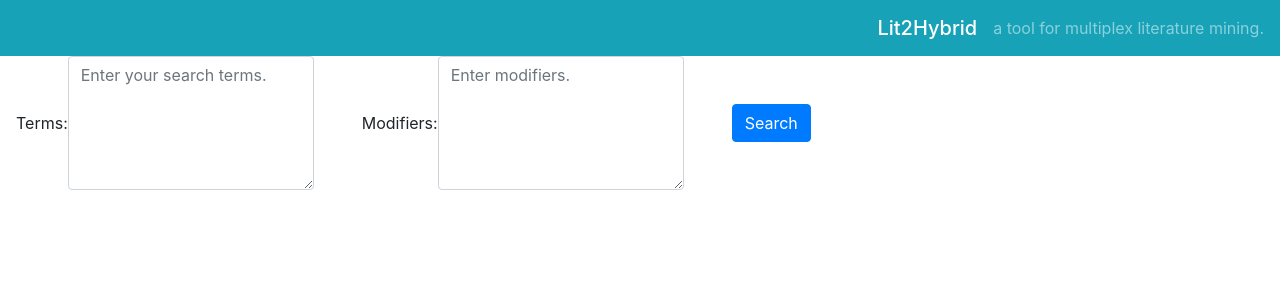
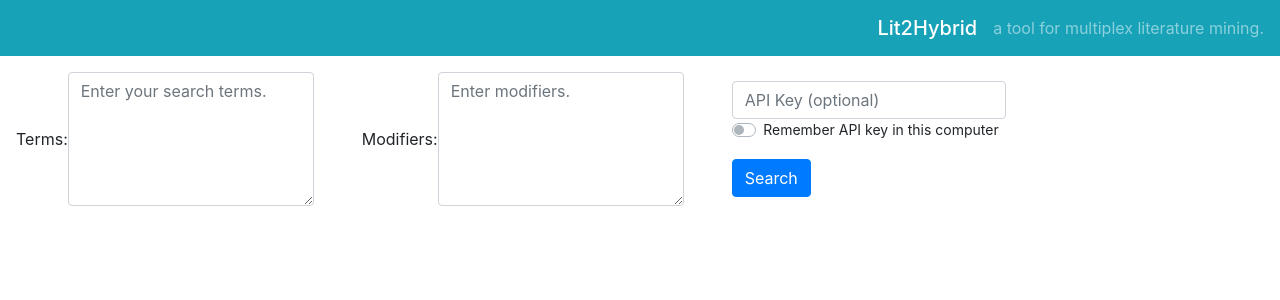
Before and after one commit to SuLab/Lit2Hybrid, a Vue app: page / in a window 1280 px wide. Shown: the top 300 px of the page. Built offline with nearby package versions, Linux system fonts and the light colour scheme.

Commit message:
API key implementation Fixes #5

```diff
--- a/src/components/Grid.vue
+++ b/src/components/Grid.vue
@@ -8,7 +8,7 @@
     :fields="fields"
     :items="items"
     primary-key="rowIndex"
-    sticky-header="100vh"
+    sticky-header="98vh"
   >
     <template v-slot:cell()="data">
       <div v-if="url=getUrl(data)">
@@ -18,7 +18,6 @@
     </template>
   </b-table>
 </template>
-
 
 <script>
 import { EventBus } from "../event-bus";
@@ -32,7 +31,9 @@
     return {
       terms: [],
       modifiers: [],
-      requests: [],
+      apikey: null,
+      requestQueue: [],
+      cancelAsync: false
     };
   },
 
@@ -41,7 +42,7 @@
       let fields = [];
       if (this.terms.length && this.modifiers.length) {
         let field = new Array();
-        field["key"] = "#1!";
+        field["key"] = Math.floor(Math.random() * 100).toString();
         field["label"] = "";
         field["isRowHeader"] = true;
         field["stickyColumn"] = true;
@@ -49,7 +50,7 @@
         fields.push(field);
 
         field = new Array();
-        field["key"] = "#2!";
+        field["key"] = Math.floor(Math.random() * 100).toString();
         field["label"] = "";
         fields.push(field);
 
@@ -63,8 +64,7 @@
       return fields;
     },
 
-    items: {
-      get: function() {
+    items: function() {
       let items = [];
       if (this.fields.length) {
         let rowIndex = -1;
@@ -85,15 +85,40 @@
         });
       }
       return items;
+    },
+
+    cells: function() {
+      let cells = [];
+      if (this.items.length) {
+        this.items.forEach(item => {
+          for (let index = 1; index < this.fields.length; index++) {
+            let firstColumn = this.fields[0].key;
+
+            let request = {
+              rowIndex: item.rowIndex,
+              rowHeader: item[firstColumn],
+              columnKey: this.fields[index].key,
+              columnHeader: this.fields[index].label
+            };
+            cells.push(request);
           }
+        });
+        cells.shift(); // first cell belong to (self)
+      }
+      return cells;
+    },
+
+    requestInterval: function() {
+      return this.apikey
+        ? eUtils.ApiKeyRequestInterval
+        : eUtils.RequestInterval;
     }
   },
+
   watch: {
-    items: function() {
-      if (this.items.length) {
-        this.getRequestList();
+    cells: function() {
+      this.requestQueue = this.cells.slice();
       this.requestAsync();
-      }
     }
   },
 
@@ -110,27 +135,14 @@
       return eUtils.getPubmedUrl(rowHeader, columnHeader);
     },
 
-    getRequestList: function() {
-      this.items.forEach(item => {
-        for (let index = 1; index < this.fields.length; index++) {
-          let firstColumn = this.fields[0].key;
-
-          let request = {
-            rowIndex: item.rowIndex,
-            rowHeader: item[firstColumn],
-            columnKey: this.fields[index].key,
-            columnHeader: this.fields[index].label
-          };
-          this.requests.push(request);
-        }
-      });
-      this.requests.shift(); // first cell belong to (self)
-    },
-
     requestAsync: async function() {
-      let request = this.requests.shift();
+      let request = this.requestQueue.shift();
       try {
-        let url = eUtils.geteUtilsUrl(request.rowHeader, request.columnHeader);
+        let url = eUtils.geteUtilsUrl(
+          request.rowHeader,
+          request.columnHeader,
+          this.apikey
+        );
         const response = await fetch(url);
         if (!response.ok) throw new Error(response);
         const json = await response.json();
@@ -142,19 +154,33 @@
       } catch (error) {
         console.log(error);
       } finally {
-        if (this.requests.length > 0) {
-          // max 3 requests/second is the allowed rate by eUtils server
-          setTimeout(this.requestAsync, 1000 / 3);
+        if (this.cancelAsync) this.requestQueue = [];
+
+        if (this.requestQueue.length > 0) {
+          console.log("Interval: " + this.requestInterval);
+          setTimeout(this.requestAsync, this.requestInterval);
         }
+      }
+    },
+
+    wait: function(form) {
+      if (this.requestQueue.length > 0) {
+        console.log("Attempting to cancel an ongoing operation");
+        this.cancelAsync = true;
+        setTimeout(this.wait, 1000, form);
+      } else {
+        this.cancelAsync = false;
+        this.terms = form.terms;
+        this.modifiers = form.modifiers;
+        this.apikey = form.apikey;
       }
     }
   },
   created() {
-    EventBus.$on("terms", terms => {
-      this.terms = terms;
-    });
-    EventBus.$on("modifiers", modifiers => {
-      this.modifiers = modifiers;
+    EventBus.$on("form", form => {
+      if (this.terms == form.terms && this.modifiers == form.modifiers) {
+        this.apikey = form.apikey;
+      } else this.wait(form);
     });
   }
 };
--- a/src/components/Search.vue
+++ b/src/components/Search.vue
@@ -4,13 +4,12 @@
       <b-navbar-brand tag="h1" class="mb-0 ml-auto">Lit2Hybrid</b-navbar-brand>
       <b-nav-text>a tool for multiplex literature mining.</b-nav-text>
     </b-navbar>
-
-    <b-form class="row ml-3 mr-3" inline>
+    <b-form class="row ml-3 mr-3 mt-3 mb-3" inline>
       <label for="inline-form-input-terms">Terms:</label>
       <b-form-textarea
         v-model="terms"
         id="textarea-small"
-        class="mb-2 mr-sm-5 mb-sm-0"
+        class="mr-sm-5 mb-sm-0"
         rows="5"
         placeholder="Enter your search terms."
       ></b-form-textarea>
@@ -19,12 +18,28 @@
       <b-form-textarea
         v-model="modifiers"
         id="textarea-small"
-        class="mb-2 mr-sm-5 mb-sm-0"
+        class="mr-sm-5 mb-sm-0"
         rows="5"
         placeholder="Enter modifiers."
         autocomplete="true"
       ></b-form-textarea>
-      <b-button variant="primary" @click="checkForm">Search</b-button>
+
+      <div>
+        <label class="sr-only" for="inline-form-input-api-key">API Key</label>
+        <b-input
+          v-model="apikey"
+          id="inline-form-input-api-key"
+          :trim="true"
+          placeholder="API Key (optional)"
+        ></b-input>
+        <b-form-checkbox
+          class="mb-2 mr-sm-2 mb-sm-0"
+          size="sm"
+          v-model="checked"
+          switch
+        >Remember API key in this computer</b-form-checkbox>
+        <b-button class="mt-3" variant="primary" @click="search">Search</b-button>
+      </div>
     </b-form>
     <div v-if="errors.length">
       <b>Please correct the following error(s):</b>
@@ -38,32 +53,91 @@
 
 <script>
 import { EventBus } from "../event-bus";
+import { eUtils } from "../eUtils";
 
 export default {
   name: "Search",
   props: {},
   data: function() {
     return {
+      errors: [],
       terms: "",
-      errors: [],
-      modifiers: ""
+      modifiers: "",
+      apikey: "",
+      checked: false,
+      asyncCompleted: true
     };
   },
+
   methods: {
-    checkForm: function() {
+    validateApiKey: async function() {
+      this.asyncCompleted = false;
+      let term = this.termsArray[0],
+        isValid = false;
+      let url = eUtils.geteUtilsUrl(term, "", this.apikey);
+
+      try {
+        const response = await fetch(url);
+        if (!response.ok) throw new Error(response);
+
+        const json = await response.json();
+        isValid = "count" in json.esearchresult;
+      } catch (error) {
+        console.log(error);
+      } finally {
+        if (isValid) {
+          let interval = eUtils.ApiKeyRequestInterval;
+          setTimeout(() => {
+            this.emit();
+            this.storeApiKey();
+          }, interval);
+        } else {
+          this.errors.push("Unable to validate your api key.");
+        }
+        this.asyncCompleted = true;
+      }
+    },
+
+    emit: function() {
+      let form = {
+        terms: this.termsArray,
+        modifiers: this.modifiersArray,
+        apikey: this.apikey
+      };
+      EventBus.$emit("form", form);
+    },
+
+    storeApiKey: function() {
+      if (this.apikey) {
+        if (this.checked == true) {
+          if (sessionStorage.getItem("apikey")) {
+            sessionStorage.removeItem("apikey");
+          }
+          localStorage.apikey = this.apikey;
+        } else {
+          if (localStorage.getItem("apikey")) {
+            localStorage.removeItem("apikey");
+          }
+          sessionStorage.apikey = this.apikey;
+        }
+      }
+    },
+
+    search: function() {
       this.errors = [];
-      let terms = this.terms,
-        modifiers = this.modifiers;
-
-      if (terms) terms = this.splitString(terms);
-      if (modifiers) modifiers = this.splitString(modifiers);
-
-      if (!terms.length) this.errors.push("Term(s) required.");
-      if (!modifiers.length) this.errors.push("Modifier(s) required.");
-
+      if (!this.termsArray.length) {
+        this.errors.push("Term(s) required.");
+      }
+      if (!this.modifiersArray.length) {
+        this.errors.push("Modifier(s) required.");
+      }
       if (!this.errors.length) {
-        EventBus.$emit("terms", terms);
-        EventBus.$emit("modifiers", modifiers);
+        if (this.apikey) {
+          if (this.asyncCompleted) this.validateApiKey();
+        } else {
+          this.emit();
+          this.storeApiKey();
+        }
       }
     },
 
@@ -73,6 +147,26 @@
         .map(x => x.trim())
         .filter(x => x);
     }
+  },
+
+  computed: {
+    termsArray: function() {
+      return this.terms ? this.splitString(this.terms) : [];
+    },
+
+    modifiersArray: function() {
+      return this.modifiers ? this.splitString(this.modifiers) : [];
+    }
+  },
+  mounted() {
+    if (localStorage.getItem("apikey")) {
+      this.apikey = localStorage.apikey;
+      this.checked = "true";
+    } else {
+      if (sessionStorage.getItem("apikey")) {
+        this.apikey = sessionStorage.apikey;
+      }
+    }
   }
 };
 </script>
--- a/src/eUtils.js
+++ b/src/eUtils.js
@@ -1,17 +1,23 @@
 export class eUtils {
+    static get RequestInterval() { return 1000 / 3; }
+    static get ApiKeyRequestInterval() { return 1000 / 10; }
+    static get PubmedBaseUrl() { return `https://www.ncbi.nlm.nih.gov/pubmed`; }
+    static get eUtilsBaseUrl() {
+        return `https://eutils.ncbi.nlm.nih.gov/entrez/eutils/esearch.fcgi`;
+    }
+
     static getPubmedUrl(term, modifier) {
         let search = term + ' AND ' + modifier;
         search = !term ? modifier : !modifier ? term : search
-        let pubmedBaseUrl = "https://www.ncbi.nlm.nih.gov/pubmed/?term=";
-        var pubmedUrl = pubmedBaseUrl + search;
-        return encodeURI(pubmedUrl);
+        let url = `${this.PubmedBaseUrl}/?term=${search}`;
+        return encodeURI(url);
     }
 
-    static geteUtilsUrl(term, modifier) {
+    static geteUtilsUrl(term, modifier, apikey) {
         let search = term + ' AND ' + modifier;
         search = !term ? modifier : !modifier ? term : search
-        var eUtilsBaseUrl = "https://eutils.ncbi.nlm.nih.gov/entrez/eutils/esearch.fcgi?db=pubmed&rettype=count&term=";
-        var eUtilsUrl = eUtilsBaseUrl + search + "&retmode=json";
-        return encodeURI(eUtilsUrl);
+        if (apikey) apikey = "&api_key=" + apikey
+        let url = `${this.eUtilsBaseUrl}?db=pubmed${apikey}&rettype=count&term=${search}&retmode=json`;
+        return encodeURI(url);
     }
 }
```
Lines whose indentation alone changed are shown as unchanged.
